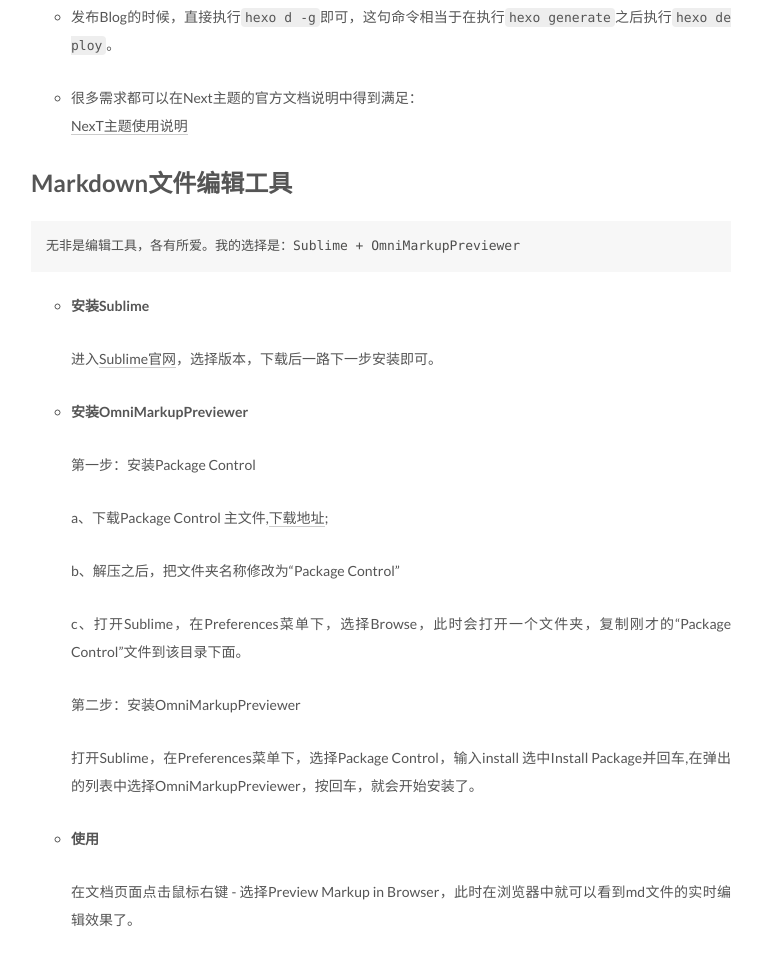
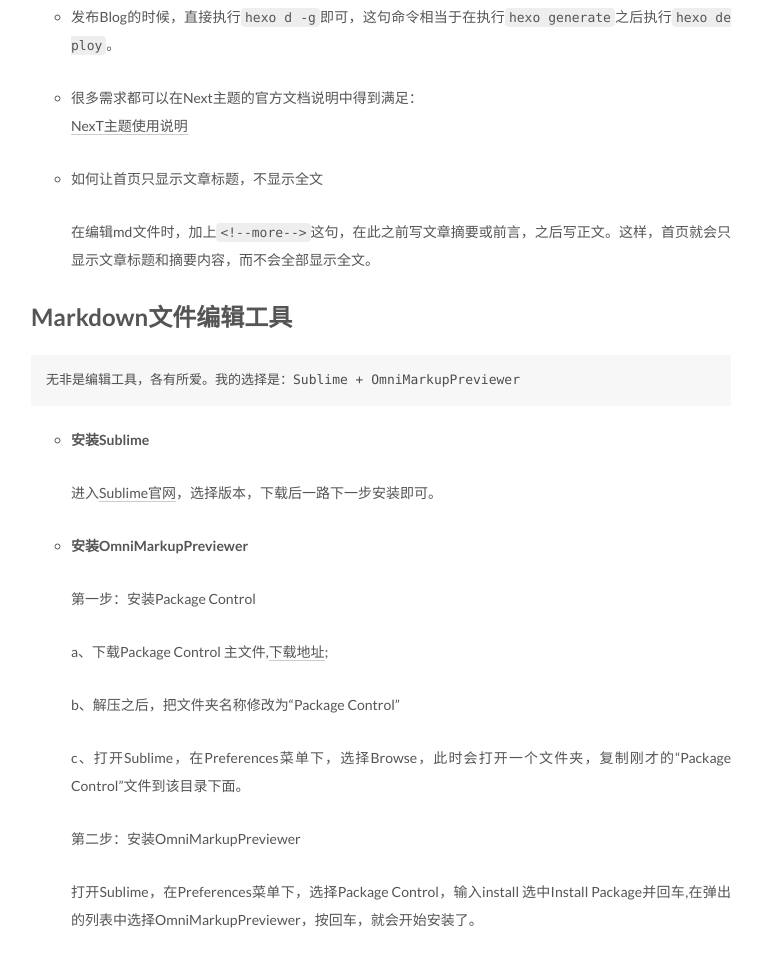
Before and after one commit to maxwellyue/maxwellyue.github.io, a plain HTML site: page 2016/08/05/GitHub+Hexo搭建个人博客/index.html in a window 1280 px wide. Shown: the part 1756-2721 px from the top of the page, without its empty margins (99-861 px from the left). Drawn offline with Linux system fonts and the light colour scheme; a script that the page names is missing.

Commit message:
Site updated: 2016-08-06 22:11:30

```diff
--- a/2016/08/05/GitHub+Hexo搭建个人博客/index.html
+++ b/2016/08/05/GitHub+Hexo搭建个人博客/index.html
@@ -90,7 +90,7 @@
 <meta property="og:url" content="http://yoursite.com/2016/08/05/GitHub+Hexo搭建个人博客/index.html">
 <meta property="og:site_name" content="Maxwell">
 <meta property="og:description" content="免费、简洁的个人Blog的实现。主要是流程的记录，具体的配置都给出了教程链接，免得以后再做同样的工作的时候又要从零开始。按照这个流程执行下去，应该可以打造出一个简单的个人Blog。">
-<meta property="og:updated_time" content="2016-08-06T12:56:51.255Z">
+<meta property="og:updated_time" content="2016-08-06T14:11:24.180Z">
 <meta name="twitter:card" content="summary">
 <meta name="twitter:title" content="利用GitHub+Hexo免费搭建个人Blog">
 <meta name="twitter:description" content="免费、简洁的个人Blog的实现。主要是流程的记录，具体的配置都给出了教程链接，免得以后再做同样的工作的时候又要从零开始。按照这个流程执行下去，应该可以打造出一个简单的个人Blog。">
@@ -369,6 +369,9 @@
 <li><p>发布Blog的时候，直接执行<code>hexo d -g</code>即可，这句命令相当于在执行<code>hexo generate</code>之后执行<code>hexo deploy</code>。</p>
 </li>
 <li><p>很多需求都可以在Next主题的官方文档说明中得到满足：<br>  <a href="http://theme-next.iissnan.com/getting-started.html" target="_blank" rel="external">NexT主题使用说明</a></p>
+</li>
+<li><p>如何让首页只显示文章标题，不显示全文</p>
+<p>  在编辑md文件时，加上<code>&lt;!--more--&gt;</code>这句，在此之前写文章摘要或前言，之后写正文。这样，首页就会只显示文章标题和摘要内容，而不会全部显示全文。</p>
 </li>
 </ul>
 <h1 id="Markdown文件编辑工具"><a href="#Markdown文件编辑工具" class="headerlink" title="Markdown文件编辑工具"></a>Markdown文件编辑工具</h1><pre><code>无非是编辑工具，各有所爱。我的选择是：Sublime + OmniMarkupPreviewer
```
